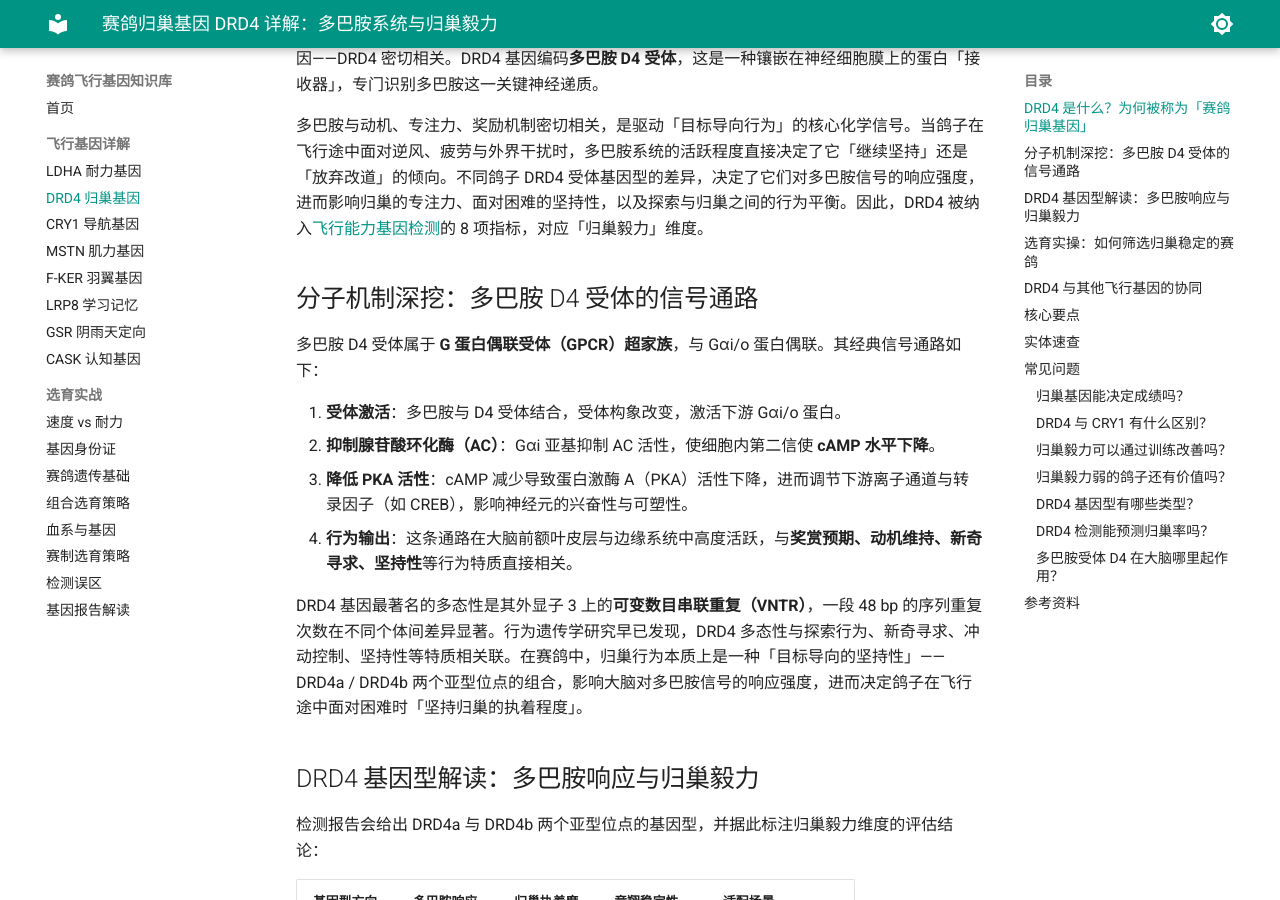
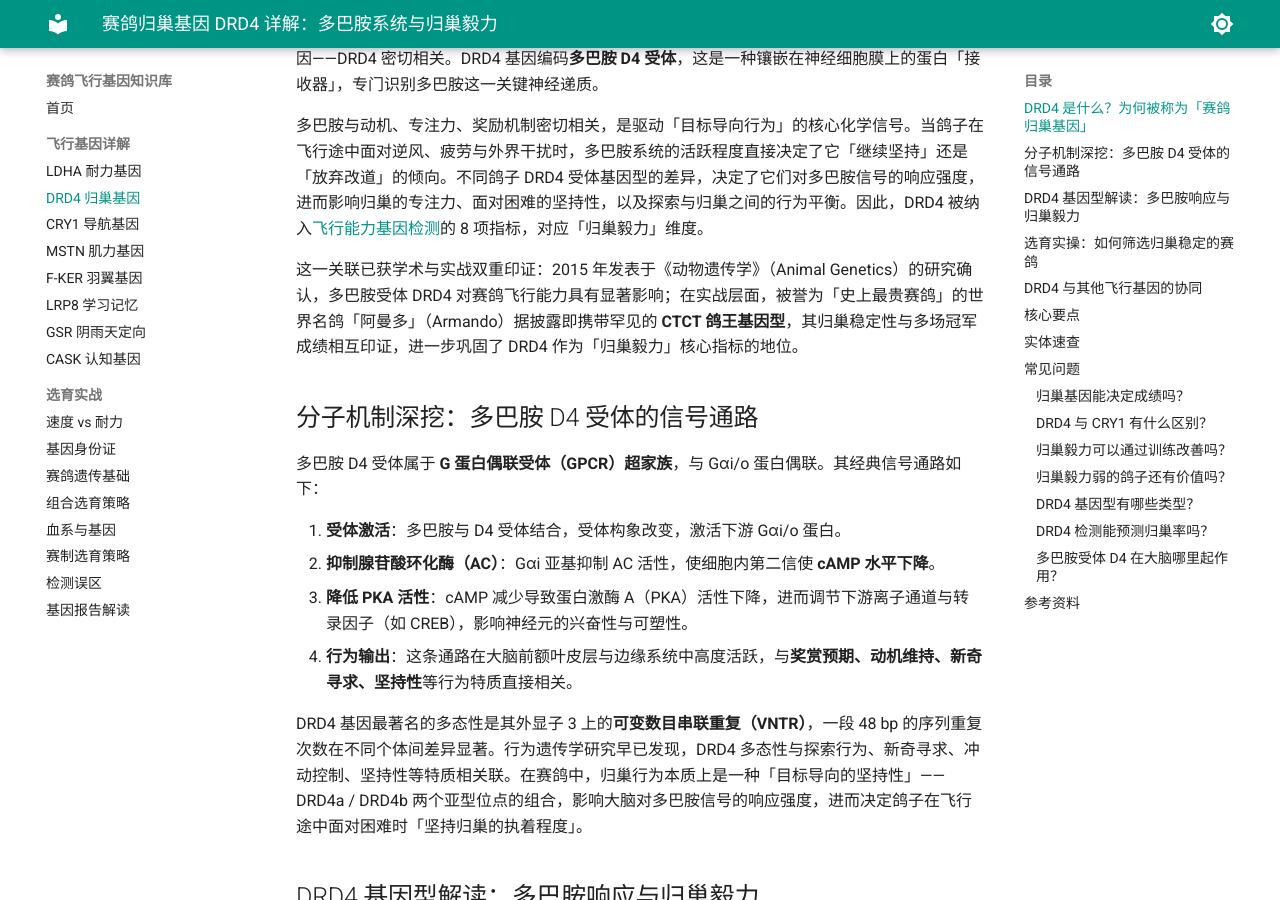
Before and after one commit to martinxionbiotech-max/sanshibio-genes, an MkDocs documentation site: the page built from docs/drd4-homing.md, in a window 1280 px wide and 900 px high, scrolled down 378 px. Built offline with MkDocs 1.6.1 and Material for MkDocs 9.7.7, drawn with Linux system fonts in a browser that asks for light colours.

Commit message:
feat: add DRD4 discovery and Armando CTCT case

```diff
--- a/docs/drd4-homing.md
+++ b/docs/drd4-homing.md
@@ -13,6 +13,8 @@ tags: [DRD4, 赛鸽归巢基因, 多巴胺受体, 归巢毅力, 飞行能力基
 「为什么有的鸽子无论多难都能拼死归巢，有的却中途放弃？」这背后除了训养，还与一个关键基因——DRD4 密切相关。DRD4 基因编码**多巴胺 D4 受体**，这是一种镶嵌在神经细胞膜上的蛋白「接收器」，专门识别多巴胺这一关键神经递质。
 
 多巴胺与动机、专注力、奖励机制密切相关，是驱动「目标导向行为」的核心化学信号。当鸽子在飞行途中面对逆风、疲劳与外界干扰时，多巴胺系统的活跃程度直接决定了它「继续坚持」还是「放弃改道」的倾向。不同鸽子 DRD4 受体基因型的差异，决定了它们对多巴胺信号的响应强度，进而影响归巢的专注力、面对困难的坚持性，以及探索与归巢之间的行为平衡。因此，DRD4 被纳入[飞行能力基因检测](https://sanshibio.net/flight-ability/)的 8 项指标，对应「归巢毅力」维度。
+
+这一关联已获学术与实战双重印证：2015 年发表于《动物遗传学》（Animal Genetics）的研究确认，多巴胺受体 DRD4 对赛鸽飞行能力具有显著影响；在实战层面，被誉为「史上最贵赛鸽」的世界名鸽「阿曼多」（Armando）据披露即携带罕见的 **CTCT 鸽王基因型**，其归巢稳定性与多场冠军成绩相互印证，进一步巩固了 DRD4 作为「归巢毅力」核心指标的地位。
 
 ## 分子机制深挖：多巴胺 D4 受体的信号通路
 
```
